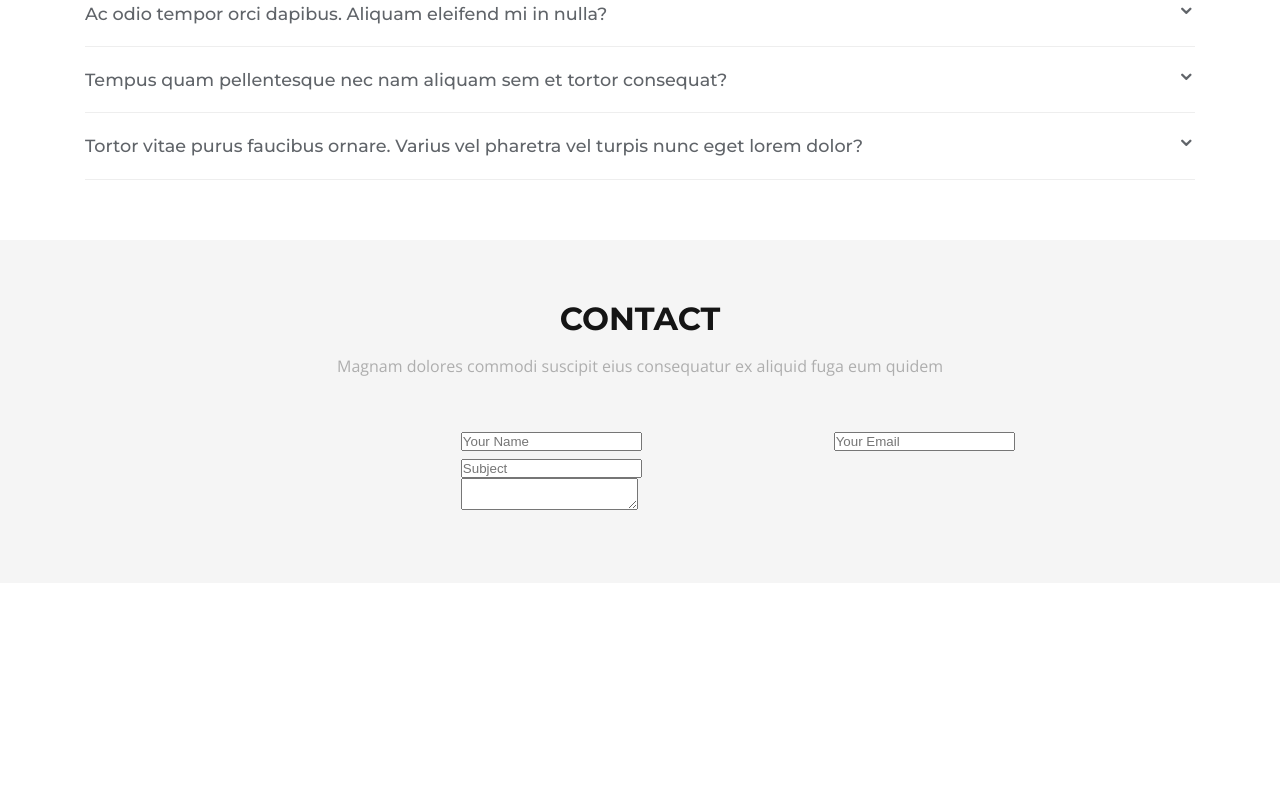
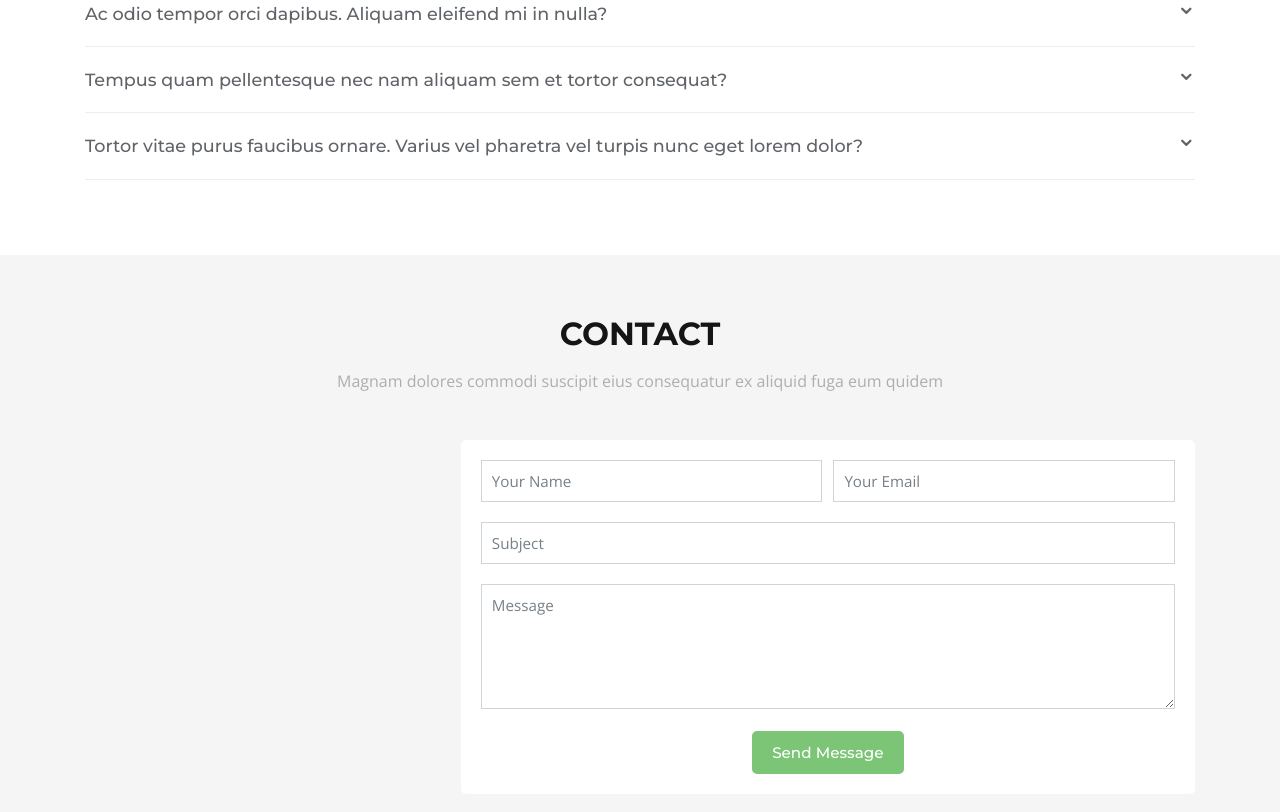
Before and after one commit to Vayren/KnightStudio2.0, a website: page src/index.html in a window 1280 px wide. Shown: the part 7108-7920 px from the top of the page. Before the commit the page ends 7691 px from the top, so only its background shows below. Drawn offline with nearby package versions, Linux system fonts and the light colour scheme.

Commit message:
formStart

```diff
--- a/src/css/style.css
+++ b/src/css/style.css
@@ -873,6 +873,7 @@ h2{
 
 .questions{
 	margin-top: 35px;
+	margin-bottom: 15px;
 }
 
 .questions li{
@@ -912,3 +913,55 @@ h2{
 .section-contact{
 	background-color: #f5f5f5;
 }
+
+.main-form{
+	background-color: #fff;
+	border-radius: 5px;
+	padding: 20px;
+}
+
+.main-form .col{
+	margin-top:0;
+	margin-bottom: 0;
+}
+
+input[type="text"], textarea{
+	width:100%;
+	margin-bottom: 20px;
+	font-size: 0.95rem;
+	border:1px solid #ced4da;
+	color:#778087;
+	padding: 10px;
+	outline: none;
+	font-family: 'Open Sans', sans-serif;
+}
+
+input[type="text"]::placeholder,
+textarea::placeholder{
+	color:#778087;
+}
+
+textarea{
+	height:125px;
+}
+
+.main-form .row:last-child{
+	text-align: center;
+}
+
+.btn-contact{
+	font-size: 0.95rem;
+	font-weight: 500;
+	border:2px solid #7cc576;
+	border-radius: 5px;
+	padding:10px 18px;
+	color:#fff;
+	background-color: #7cc576;
+	font-family: "Montserrat", sans-serif;
+	outline: none;
+	cursor: pointer;
+}
+
+.btn-contact:hover{
+	background-color: #5dcb54;
+}
--- a/src/index.html
+++ b/src/index.html
@@ -554,7 +554,7 @@
 				</div>
 			</div>
 			<div class="col span-2-of-3">
-				<form action="#">
+				<form action="#" class="main-form">
 					<div class="row">
 						<div class="col span-1-of-2">
 							<input type="text" placeholder="Your Name">
@@ -567,9 +567,12 @@
 						<input type="text" placeholder="Subject">
 					</div>
 					<div class="row">
-						<textarea placeholder="Message">
-
-						</textarea>
+						<textarea placeholder="Message"></textarea>
+					</div>
+					<div class="row">
+						<button type="submit" class="btn btn-contact">
+							Send Message
+						</button>
 					</div>
 				</form>
 			</div>
```
